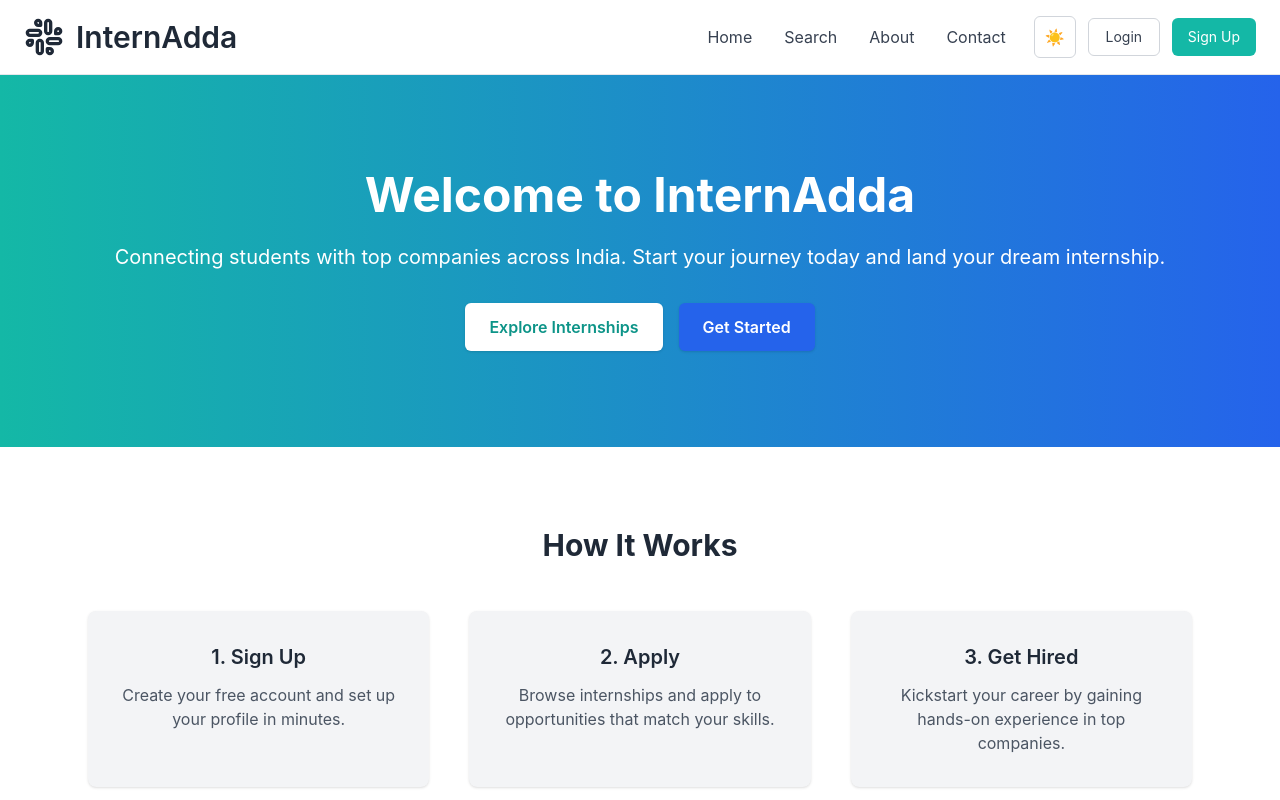
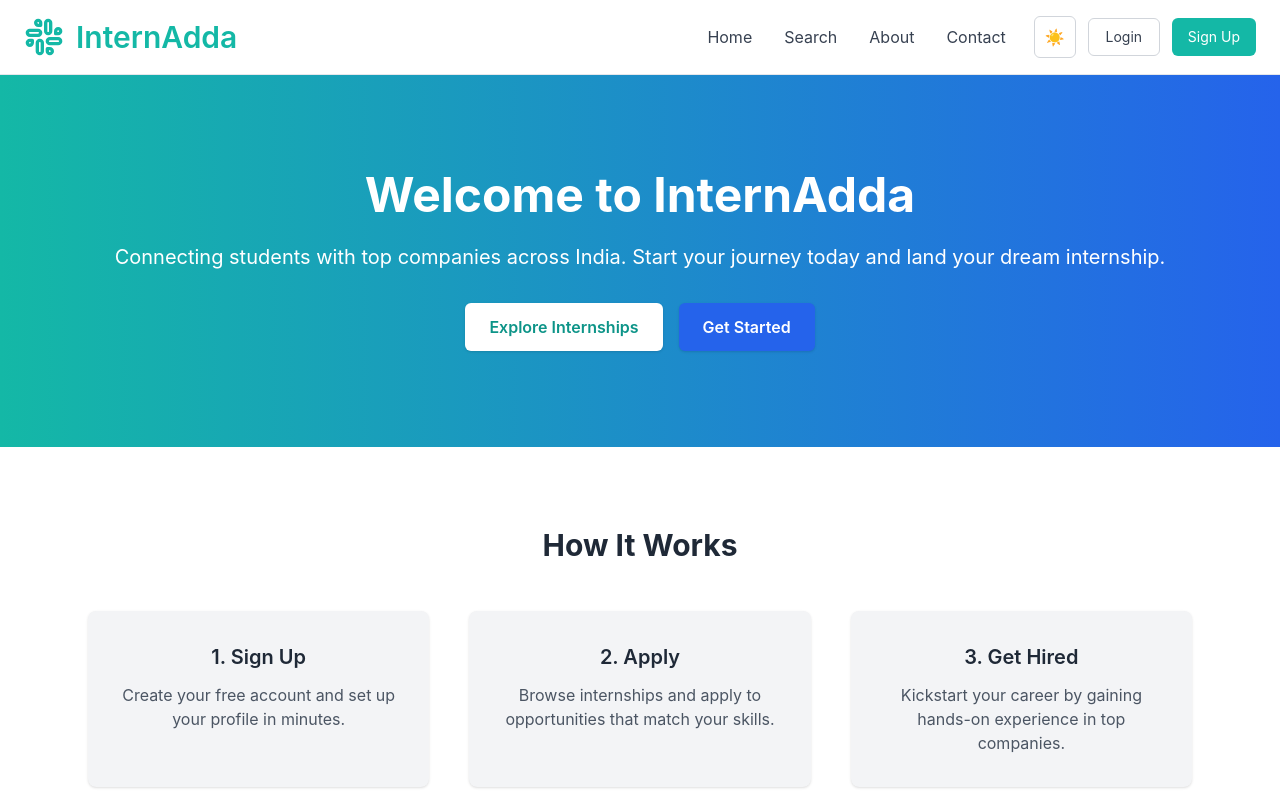
Before and after one commit to devvrat-singh-gth/internshipHub-frontend, a React (Vite) app: page / in a window 1280 px wide. Shown: the top 800 px of the page. Built offline with nearby package versions, Linux system fonts and the light colour scheme.

Commit message:
prototype

```diff
--- a/src/components/Navbar.jsx
+++ b/src/components/Navbar.jsx
@@ -82,7 +82,7 @@ const Navbar = () => {
           <div className="flex items-center flex-shrink-0">
             <Link
               to={isLoggedIn ? "/home" : "/"}
-              className="flex items-center gap-2 sm:gap-3 hover:text-teal-700 dark:hover:text-teal-300 transition"
+              className="flex items-center gap-2 sm:gap-3 text-teal-500 hover:text-teal-700 dark:hover:text-teal-300 transition"
             >
               <Slack className="w-8 h-8 sm:w-10 sm:h-10" />
               <span className="text-lg sm:text-3xl font-semibold">
```
